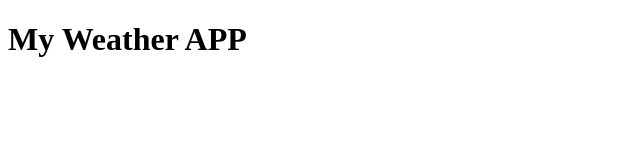
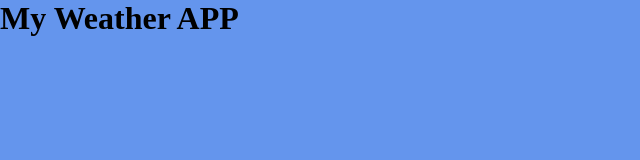
Before and after one commit to AlexSaxena/Weather-App, a plain HTML site: page index.html in a window 1280 px wide. Shown: the whole page, without its empty margins (0-640 px from the left). Drawn offline with Linux system fonts and the light colour scheme.

Commit message:
Links Script & Css to Html

```diff
--- a/index.html
+++ b/index.html
@@ -4,6 +4,8 @@
     <meta charset="UTF-8" />
     <meta http-equiv="X-UA-Compatible" content="IE=edge" />
     <meta name="viewport" content="width=device-width, initial-scale=1.0" />
+    <link rel="stylesheet" href="/styles.css" />
+    <script src="/script.js" defer></script>
     <title>Weather APP</title>
   </head>
   <body>
--- a/script.js
+++ b/script.js
@@ -0,0 +1 @@
+console.log("Hello There!");
--- a/styles.css
+++ b/styles.css
@@ -0,0 +1,10 @@
+* {
+  box-sizing: border-box;
+  padding: 0;
+  margin: 0;
+}
+body {
+  min-height: 100vh;
+  min-width: 100vw;
+  background-color: cornflowerblue;
+}
```
